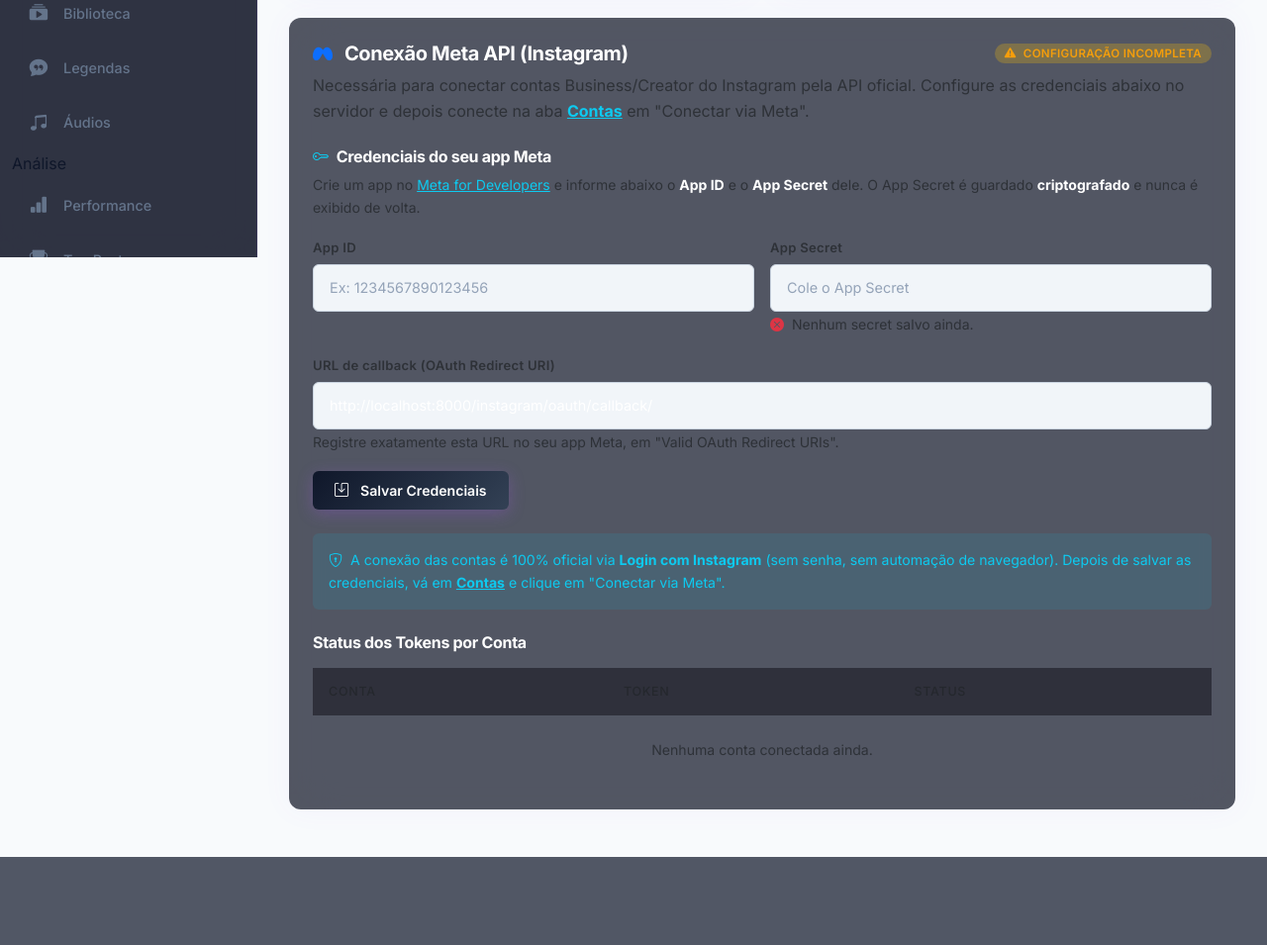
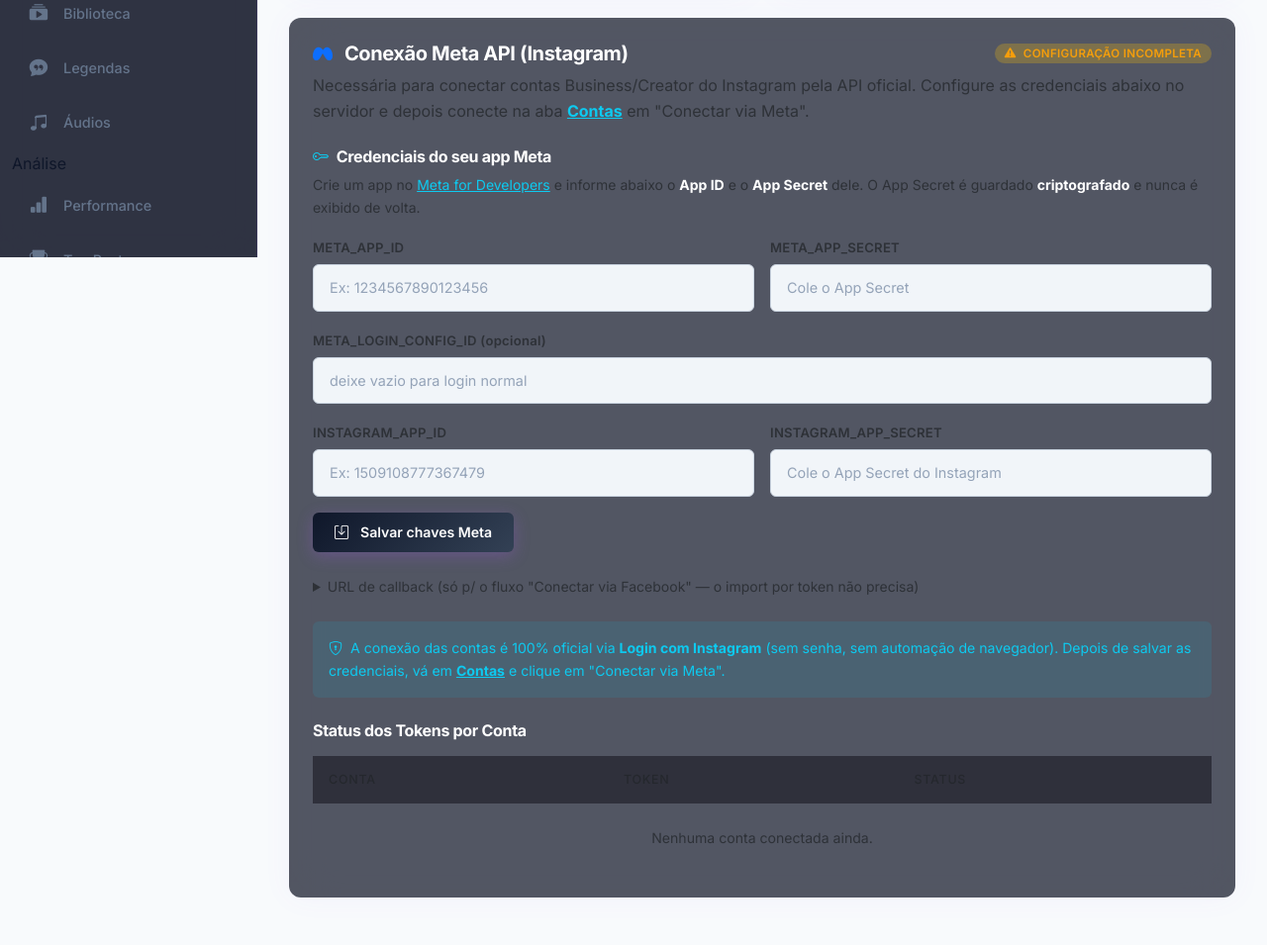
Before and after one commit to MuriloSCunha0/AutoInsta, a Django app: page /accounts/settings/ in a window 1280 px wide. Shown: the part 540-1495 px from the top of the page at 99% size. Before the commit the page ends 1406 px from the top, so only its background shows below. Run offline with Django 5.2, Linux system fonts and the light colour scheme; the visitor is signed in with stand-in values (Sample User, id 1); data that the repository does not hold is empty; parts of the project's set-up code (start-up, migrations or seed data) failed here and were passed over; some libraries are stand-ins or nearby versions.

Commit message:
feat(meta): credenciais Meta+Instagram separadas e import por token sem redirect URI
- User ganha instagram_app_id/instagram_app_secret_enc (criptografado) e
  meta_login_config_id, além dos já existentes meta_app_id/secret.
- Settings: formulário de chaves expandido (META_APP_ID/SECRET,
  META_LOGIN_CONFIG_ID, INSTAGRAM_APP_ID/SECRET). A redirect URI virou
  detalhe opcional (só para o fluxo OAuth por Facebook).
- Modal de conta: aba "Importar Token" agora é um formulário de colar o
  token do Instagram (com ID/@/foto opcionais) que salva a conta SEM
  redirect URI — espelha o fluxo da ferramenta de referência.
- add_account_meta aceita @ opcional e foto opcional.

Co-Authored-By: Claude Opus 4.8 (1M context) <noreply@anthropic.com>

```diff
--- a/apps/accounts/models.py
+++ b/apps/accounts/models.py
@@ -32,9 +32,12 @@ class User(AbstractUser):
     # do sessionid capturado do instagram.com (ver apps.instagram.views.connect_extension).
     extension_token = models.CharField(max_length=64, blank=True, db_index=True)
     # Credenciais do app Meta do PRÓPRIO usuário (cada um traz o seu app).
-    # O App ID não é sigiloso; o App Secret é guardado criptografado (Fernet).
+    # App IDs não são sigilosos; os secrets são guardados criptografados (Fernet).
     meta_app_id = models.CharField(max_length=64, blank=True)
     meta_app_secret_enc = models.TextField(blank=True)
+    meta_login_config_id = models.CharField(max_length=64, blank=True)
+    instagram_app_id = models.CharField(max_length=64, blank=True)
+    instagram_app_secret_enc = models.TextField(blank=True)
     created_at = models.DateTimeField(auto_now_add=True)
 
     def set_meta_app_secret(self, raw_secret):
@@ -47,6 +50,22 @@ class User(AbstractUser):
     def get_meta_app_secret(self):
         """App Secret em texto puro (ou '' se não configurado)."""
         stored = self.meta_app_secret_enc or ''
+        if not stored:
+            return ''
+        try:
+            return _get_fernet().decrypt(stored.encode()).decode()
+        except Exception:
+            return ''
+
+    def set_instagram_app_secret(self, raw_secret):
+        """Criptografa e guarda o App Secret do app do Instagram."""
+        raw_secret = (raw_secret or '').strip()
+        self.instagram_app_secret_enc = (
+            _get_fernet().encrypt(raw_secret.encode()).decode() if raw_secret else ''
+        )
+
+    def get_instagram_app_secret(self):
+        stored = self.instagram_app_secret_enc or ''
         if not stored:
             return ''
         try:
--- a/apps/accounts/views.py
+++ b/apps/accounts/views.py
@@ -72,21 +72,31 @@ from django.conf import settings as django_settings
 
 @login_required
 def update_meta_credentials(request):
-    """Salva o App ID / App Secret do app Meta do próprio usuário."""
+    """Salva as credenciais dos apps Meta/Instagram do próprio usuário."""
     if request.method == 'POST':
-        app_id = (request.POST.get('meta_app_id') or '').strip()
-        app_secret = (request.POST.get('meta_app_secret') or '').strip()
+        u = request.user
+        u.meta_app_id = (request.POST.get('meta_app_id') or '').strip()
+        u.meta_login_config_id = (request.POST.get('meta_login_config_id') or '').strip()
+        u.instagram_app_id = (request.POST.get('instagram_app_id') or '').strip()
 
-        request.user.meta_app_id = app_id
-        # Campo de senha em branco = mantém o secret atual (não sobrescreve).
-        if app_secret:
-            request.user.set_meta_app_secret(app_secret)
-        elif not app_id:
-            # Limpou tudo: zera também o secret.
-            request.user.set_meta_app_secret('')
+        # Secrets em branco = mantêm o valor atual (não sobrescrevem).
+        meta_secret = (request.POST.get('meta_app_secret') or '').strip()
+        if meta_secret:
+            u.set_meta_app_secret(meta_secret)
+        elif not u.meta_app_id:
+            u.set_meta_app_secret('')
 
-        request.user.save(update_fields=['meta_app_id', 'meta_app_secret_enc'])
-        messages.success(request, 'Credenciais do app Meta salvas com sucesso.')
+        ig_secret = (request.POST.get('instagram_app_secret') or '').strip()
+        if ig_secret:
+            u.set_instagram_app_secret(ig_secret)
+        elif not u.instagram_app_id:
+            u.set_instagram_app_secret('')
+
+        u.save(update_fields=[
+            'meta_app_id', 'meta_app_secret_enc', 'meta_login_config_id',
+            'instagram_app_id', 'instagram_app_secret_enc',
+        ])
+        messages.success(request, 'Credenciais salvas com sucesso.')
 
     return redirect('accounts:settings')
 
@@ -102,6 +112,9 @@ def settings_view(request):
         'accounts': accounts,
         'meta_app_id': request.user.meta_app_id,
         'meta_secret_set': bool(request.user.meta_app_secret_enc),
+        'meta_login_config_id': request.user.meta_login_config_id,
+        'instagram_app_id': request.user.instagram_app_id,
+        'instagram_secret_set': bool(request.user.instagram_app_secret_enc),
         'meta_ready': request.user.has_meta_credentials,
         'meta_redirect_uri': redirect_uri,
     })
--- a/templates/accounts/settings.html
+++ b/templates/accounts/settings.html
@@ -74,37 +74,49 @@
                 {% csrf_token %}
                 <div class="row g-3">
                     <div class="col-md-6">
-                        <label class="form-label text-muted">App ID</label>
+                        <label class="form-label text-muted">META_APP_ID</label>
                         <input type="text" name="meta_app_id" class="form-control text-white border-subtle"
                                style="background: var(--bg-input);" value="{{ meta_app_id }}"
                                placeholder="Ex: 1234567890123456" autocomplete="off">
                     </div>
                     <div class="col-md-6">
-                        <label class="form-label text-muted">App Secret</label>
+                        <label class="form-label text-muted">META_APP_SECRET</label>
                         <input type="password" name="meta_app_secret" class="form-control text-white border-subtle"
                                style="background: var(--bg-input);" autocomplete="off"
-                               placeholder="{% if meta_secret_set %}•••••••••• (já configurado — deixe em branco para manter){% else %}Cole o App Secret{% endif %}">
-                        <small class="text-muted">
-                            {% if meta_secret_set %}
-                                <i class="bi bi-check-circle-fill text-success me-1"></i> Secret configurado. Preencha só se quiser trocar.
-                            {% else %}
-                                <i class="bi bi-x-circle-fill text-danger me-1"></i> Nenhum secret salvo ainda.
-                            {% endif %}
-                        </small>
+                               placeholder="{% if meta_secret_set %}•••••••••• (configurado — deixe vazio p/ manter){% else %}Cole o App Secret{% endif %}">
                     </div>
                     <div class="col-12">
-                        <label class="form-label text-muted">URL de callback (OAuth Redirect URI)</label>
-                        <div class="input-group">
-                            <input type="text" class="form-control text-white border-subtle" style="background: var(--bg-input);"
-                                   value="{{ meta_redirect_uri }}" readonly>
-                        </div>
-                        <small class="text-muted">Registre exatamente esta URL no seu app Meta, em "Valid OAuth Redirect URIs".</small>
+                        <label class="form-label text-muted">META_LOGIN_CONFIG_ID <span class="text-muted">(opcional)</span></label>
+                        <input type="text" name="meta_login_config_id" class="form-control text-white border-subtle"
+                               style="background: var(--bg-input);" value="{{ meta_login_config_id }}"
+                               placeholder="deixe vazio para login normal" autocomplete="off">
+                    </div>
+                    <div class="col-md-6">
+                        <label class="form-label text-muted">INSTAGRAM_APP_ID</label>
+                        <input type="text" name="instagram_app_id" class="form-control text-white border-subtle"
+                               style="background: var(--bg-input);" value="{{ instagram_app_id }}"
+                               placeholder="Ex: 1509108777367479" autocomplete="off">
+                    </div>
+                    <div class="col-md-6">
+                        <label class="form-label text-muted">INSTAGRAM_APP_SECRET</label>
+                        <input type="password" name="instagram_app_secret" class="form-control text-white border-subtle"
+                               style="background: var(--bg-input);" autocomplete="off"
+                               placeholder="{% if instagram_secret_set %}•••••••••• (configurado — deixe vazio p/ manter){% else %}Cole o App Secret do Instagram{% endif %}">
                     </div>
                     <div class="col-12">
-                        <button type="submit" class="btn btn-primary"><i class="bi bi-save me-1"></i> Salvar Credenciais</button>
+                        <button type="submit" class="btn btn-primary"><i class="bi bi-save me-1"></i> Salvar chaves Meta</button>
                     </div>
                 </div>
             </form>
+
+            <details class="mb-4">
+                <summary class="text-muted small" style="cursor: pointer;">URL de callback (só p/ o fluxo "Conectar via Facebook" — o import por token não precisa)</summary>
+                <div class="mt-2">
+                    <input type="text" class="form-control text-white border-subtle" style="background: var(--bg-input);"
+                           value="{{ meta_redirect_uri }}" readonly>
+                    <small class="text-muted">Se for usar OAuth por redirecionamento, registre exatamente esta URL no app Meta em "Valid OAuth Redirect URIs". Para importar contas colando o token, você <strong>não precisa</strong> dela.</small>
+                </div>
+            </details>
 
             <div class="alert alert-info border-0 bg-info bg-opacity-10 text-info small mb-4">
                 <i class="bi bi-shield-lock me-1"></i> A conexão das contas é 100% oficial via <strong>Login com Instagram</strong> (sem senha, sem automação de navegador). Depois de salvar as credenciais, vá em <a href="{% url 'instagram:list' %}" class="text-info text-decoration-underline fw-bold">Contas</a> e clique em "Conectar via Meta".
```
Also changed, not shown: apps/instagram/views.py (+10 -2 lines), templates/instagram/partials/add_modal.html (+47 -8 lines), apps/accounts/migrations/0005_user_instagram_app_id_user_instagram_app_secret_enc_and_more.py (added).
